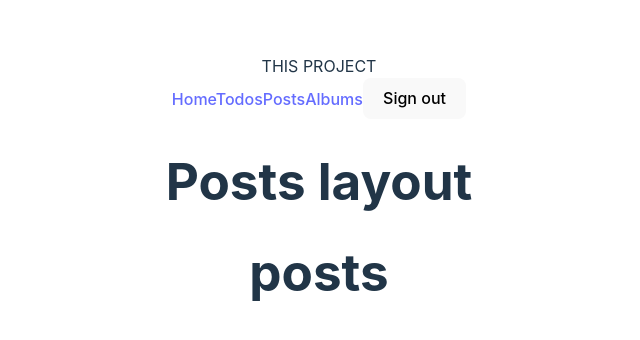
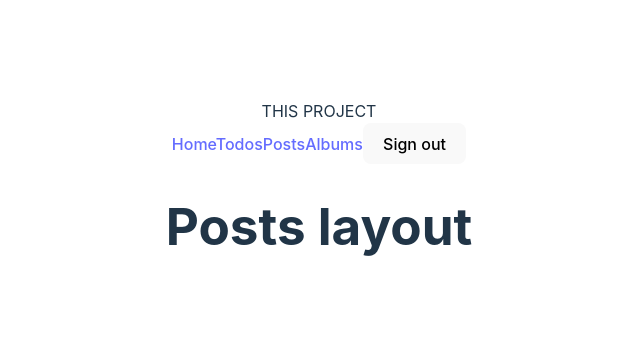
Before and after one commit to Jonathan-Arga/db-react, a React (Vite) app: page /posts in a window 1280 px wide. Shown: the part 206-546 px from the top of the page, without its empty margins (321-961 px from the left). Built offline with nearby package versions, Linux system fonts and the light colour scheme.

Commit message:
Posts branch init

```diff
--- a/src/pages/Posts/Posts.jsx
+++ b/src/pages/Posts/Posts.jsx
@@ -1,3 +1,3 @@
 export default function Posts() {
-	return <h1>posts</h1>;
+	return <></>;
 }
```
